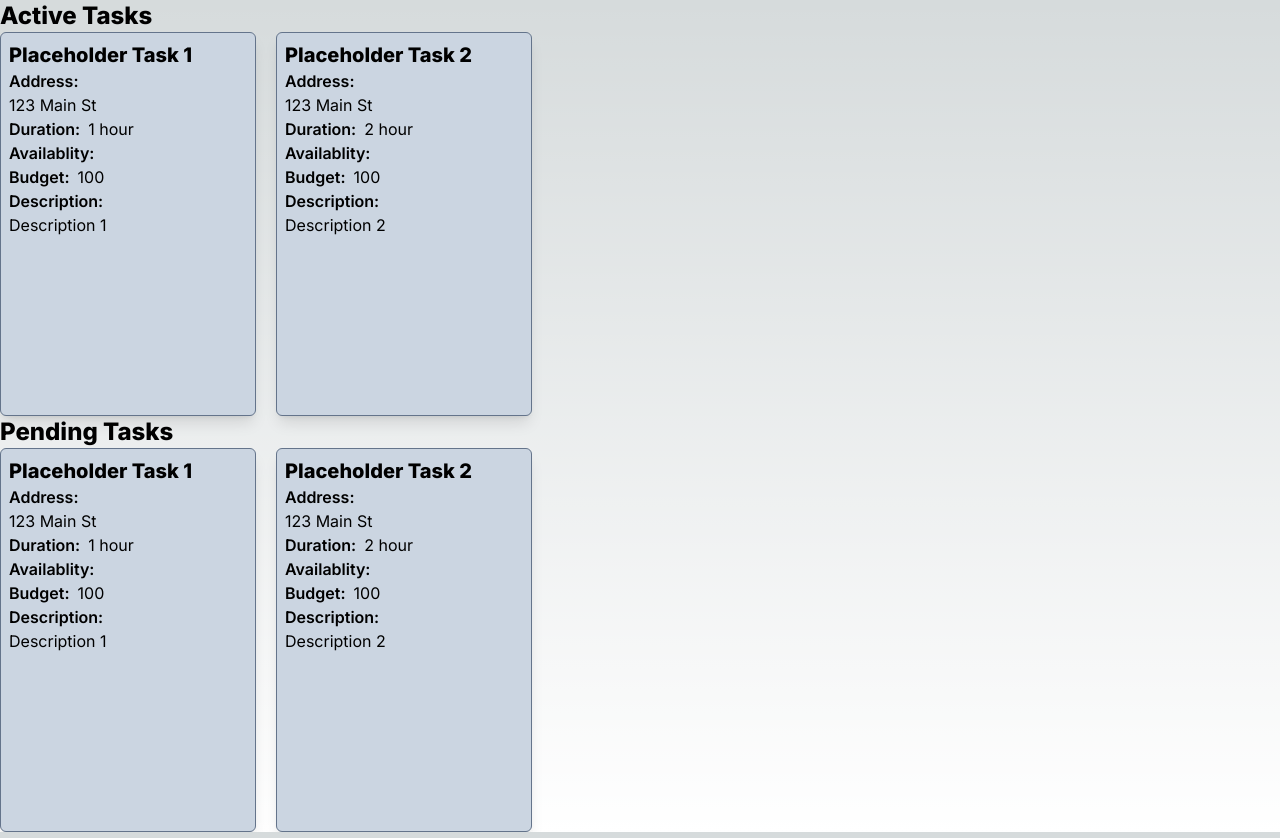
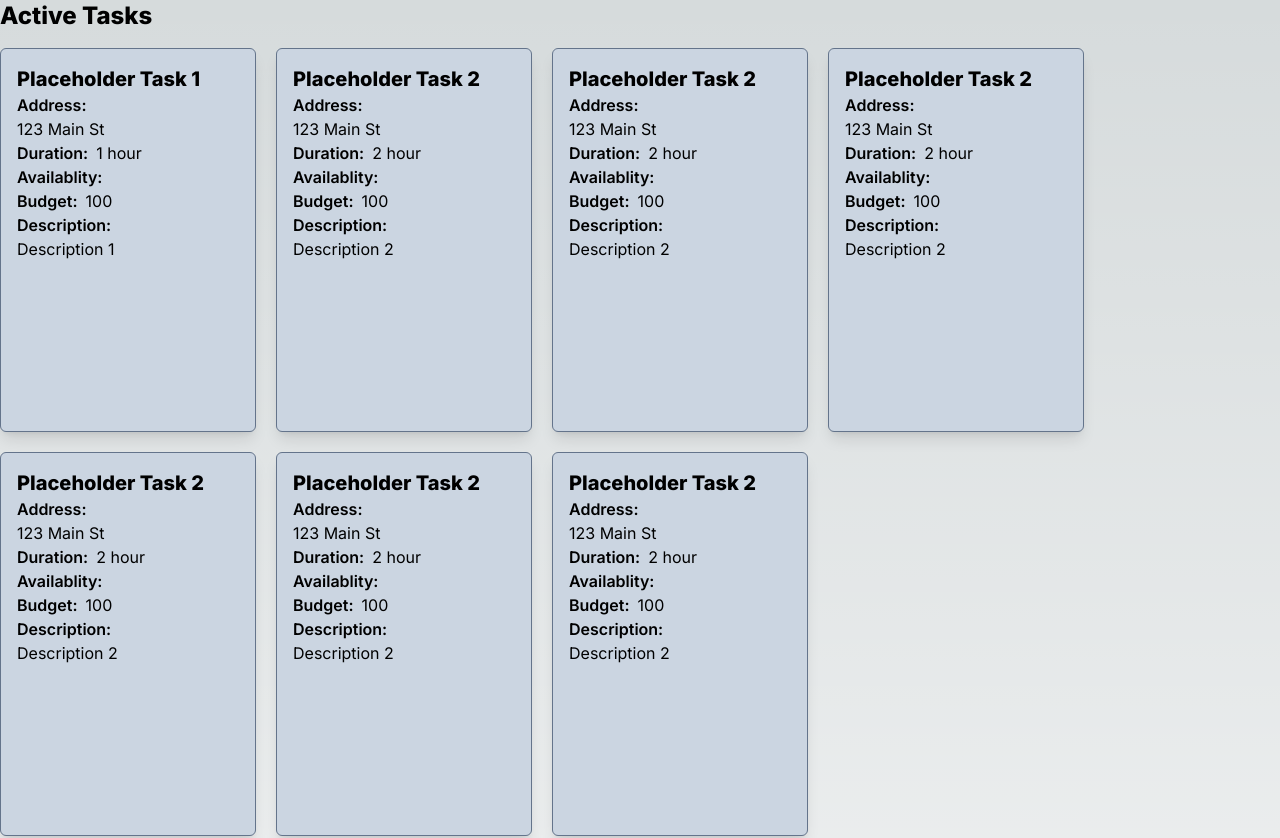
Before and after one commit to wat3rblastor/b-wildhacks, a Next.js app: page /customer_tasks in a window 1280 px wide. Shown: the top 838 px of the page. Built offline with nearby package versions, Linux system fonts and the light colour scheme; no server answers; the database is empty.

Commit message:
ui changes

```diff
--- a/app/Body.tsx
+++ b/app/Body.tsx
@@ -11,12 +11,12 @@ function Body ({ loggedIn }) {
 		        <Image src={Community} className="object-cover w-full h-80" />
 		      </div>
 		     <div className="my-10">
-		        <p className="font-semibold">
+		        <p className="font-semibold text-justify">
 		          GoodNeighbor is a platform designed to connect urban residents and property owners with skilled contractors and service providers for small-scale urban development tasks. Whether it's fixing a pothole, painting a pedestrian crosswalk, installing bike racks, or beautifying a neighborhood park, GoodNeighbor facilitates quick and efficient transactions between those in need of services and those able to provide them.
 		        </p>
 		     </div>
 		     <div className="flex justify-center">
-		        <button className="bg-red-400 rounded-md p-2 shadow-md text-white font-semibold hover:bg-red-500 focus:outline-none focus:ring-2 focus:ring-red-500 focus:ring-opacity-50">
+		        <button className="bg-blue-600 rounded-md p-2 shadow-md text-white font-semibold hover:bg-blue-500 focus:outline-none focus:ring-2 focus:ring-red-500 focus:ring-opacity-50">
 		          <Link href="/signup">
 		          	Sign Up
 		          </Link>
@@ -28,7 +28,7 @@ function Body ({ loggedIn }) {
 		body = <Customer_Tasks loggedIn={loggedIn}/>
 	};
 	return (
-			<main className="relative min-h-screen">
+			<main className="relative min-h-screen bg-gray-100">
 		      <NavBar loggedIn={loggedIn} />
 		      <div className="p-24">
 		      	{body}
--- a/app/Footer.tsx
+++ b/app/Footer.tsx
@@ -16,7 +16,7 @@ const Footer = () => {
           </Link>
           {/* Add more links as needed */}
         </div>
-        <div className="mb-4">© {new Date().getFullYear()} Your Company Name</div>
+        <div className="mb-4">© {new Date().getFullYear()} GoodNeighbor</div>
         <div className="flex justify-center space-x-4">
           <a href="#" className="hover:text-gray-400">
             <svg className="w-6 h-6" fill="currentColor" viewBox="0 0 24 24" xmlns="http://www.w3.org/2000/svg">
--- a/app/customer_tasks/C_ActiveTasks.tsx
+++ b/app/customer_tasks/C_ActiveTasks.tsx
@@ -7,9 +7,9 @@ type ActiveTasksProps = {
 const  ActiveTasks  = ({ tasks }: ActiveTasksProps) =>  {
     console.log(tasks)
     return (
-        <div className="w-fit">
-            <h1 className="text-2xl font-extrabold">Active Tasks</h1>
-            <div className="grid grid-flow-col grid-cols-3 gap-5">
+        <div className="w-fit pb-8">
+            <h1 className="text-2xl font-extrabold pb-4">Active Tasks</h1>
+            <div className="flex flex-auto flex-row flex-wrap gap-5">
                 {tasks.map((task) => (
                     <Task key={task.taskid} task={task} />
                 ))}
--- a/app/customer_tasks/C_PendingTasks.tsx
+++ b/app/customer_tasks/C_PendingTasks.tsx
@@ -8,8 +8,8 @@ type PendingTasksProps = {
 function PendingTasks({ tasks }: PendingTasksProps) {
     return (
         <div className="w-fit">
-            <h1 className="text-2xl font-extrabold">Pending Tasks</h1>
-            <div className="grid grid-flow-col grid-cols-3 gap-5">
+            <h1 className="text-2xl font-extrabold pb-4">Pending Tasks</h1>
+            <div className="flex flex-row flex-wrap gap-5">
                 {
                     tasks.map((task) => (
                         <Task key={task.taskid} task={task} />
--- a/app/customer_tasks/C_Task.tsx
+++ b/app/customer_tasks/C_Task.tsx
@@ -6,7 +6,7 @@ type TaskProps = {
 
 function Task ({ task }: TaskProps) {
 	return (
-		<div className="bg-slate-300 w-64 h-96 rounded-md shadow-lg border border-slate-500 p-2">
+		<div className="bg-slate-300 w-64 h-96 rounded-md shadow-lg border border-slate-500 p-4">
         	<div>
         		<h1 className="font-extrabold text-xl">{task?.title || 'Title'}</h1>
         	</div>
--- a/app/customer_tasks/page.tsx
+++ b/app/customer_tasks/page.tsx
@@ -18,6 +18,66 @@ const generatePlaceholderTasks = () => {
             duration: "1 hour",
             location: "Location 1",
             description: "Description 1",
+            available: true,
+            budget: 100,
+            providerid: null
+        },
+        {
+            taskid: 2,
+            userid: 1,
+            title: "Placeholder Task 2",
+            address: "123 Main St",
+            duration: "2 hour",
+            location: "Location 2",
+            description: "Description 2",
+            available: true,
+            budget: 100,
+            providerid: null
+        },
+        {
+            taskid: 2,
+            userid: 1,
+            title: "Placeholder Task 2",
+            address: "123 Main St",
+            duration: "2 hour",
+            location: "Location 2",
+            description: "Description 2",
+            available: true,
+            budget: 100,
+            providerid: null
+        },
+        {
+            taskid: 2,
+            userid: 1,
+            title: "Placeholder Task 2",
+            address: "123 Main St",
+            duration: "2 hour",
+            location: "Location 2",
+            description: "Description 2",
+            available: true,
+            budget: 100,
+            providerid: null
+        },
+        {
+            taskid: 2,
+            userid: 1,
+            title: "Placeholder Task 2",
+            address: "123 Main St",
+            duration: "2 hour",
+            location: "Location 2",
+            description: "Description 2",
+            available: true,
+            budget: 100,
+            providerid: null
+        },
+        {
+            taskid: 2,
+            userid: 1,
+            title: "Placeholder Task 2",
+            address: "123 Main St",
+            duration: "2 hour",
+            location: "Location 2",
+            description: "Description 2",
             available: true,
             budget: 100,
             providerid: null
--- a/app/page.tsx
+++ b/app/page.tsx
@@ -5,8 +5,8 @@ import Body from "./Body";
 import Footer from "./Footer";
 
 export default function Home() {
-  const [loggedIn, setloggedIn] = useState(true);
-  const [isCusstomer, setisCustomer] = useState(true);
+  const [loggedIn, setloggedIn] = useState(false);
+  const [isCusstomer, setisCustomer] = useState(false);
 
   return (
     <>
--- a/app/producer_tasks/P_ActiveTasks.tsx
+++ b/app/producer_tasks/P_ActiveTasks.tsx
@@ -8,8 +8,8 @@ const  ActiveTasks  = ({ tasks }: ActiveTasksProps) =>  {
     console.log(tasks)
     return (
         <div className="w-fit">
-            <h1 className="text-2xl font-extrabold">Active Tasks</h1>
-            <div className="grid grid-flow-col grid-cols-3 gap-5">
+            <h1 className="text-2xl font-extrabold pb-4">Active Tasks</h1>
+            <div className="flex flex-auto flex-row flex-wrap gap-5">
                 {tasks.map((task) => (
                     <Task key={task.taskid} task={task} />
                 ))}
--- a/app/producer_tasks/P_PendingTasks.tsx
+++ b/app/producer_tasks/P_PendingTasks.tsx
@@ -8,8 +8,8 @@ type PendingTasksProps = {
 function PendingTasks({ tasks }: PendingTasksProps) {
     return (
         <div className="w-fit">
-            <h1 className="text-2xl font-extrabold">Pending Tasks</h1>
-            <div className="grid grid-flow-col grid-cols-3 gap-5">
+            <h1 className="text-2xl font-extrabold pb-4">Pending Tasks</h1>
+            <div className="flex flex-auto flex-row flex-wrap gap-5">
                 {
                     tasks.map((task) => (
                         <Task key={task.taskid} task={task} />
--- a/app/producer_tasks/P_Task.tsx
+++ b/app/producer_tasks/P_Task.tsx
@@ -6,7 +6,7 @@ type TaskProps = {
 
 function Task ({ task }: TaskProps) {
 	return (
-		<div className="bg-slate-300 w-64 h-96 rounded-md">
+		<div className="bg-slate-300 w-64 h-96 rounded-md shadow-lg border border-slate-500 p-4">
         	<div>
         		<h1>{task?.title || 'Title'}</h1>
         	</div>
```
Also changed, not shown: app/components/Navbar.tsx (+11 -11 lines), 1 other file (tests, documents, lock files or other folders).
